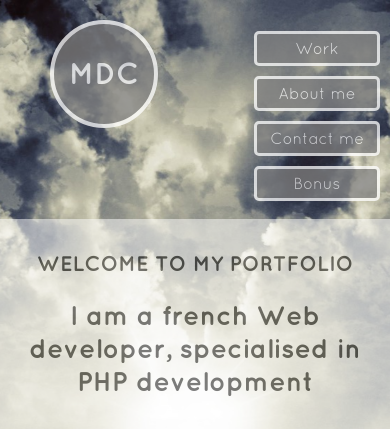
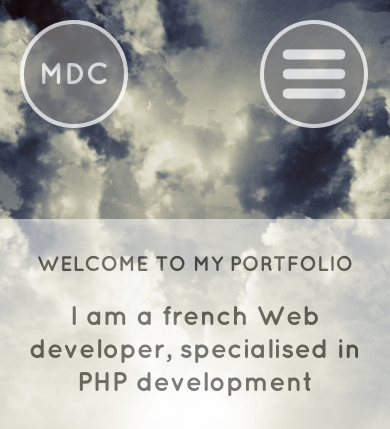
Before and after one commit to mdecarvalho/Portfolio, a PHP site: page / in a window 390 px wide. Shown: the top 429 px of the page. Run offline with PHP 8.4, Linux system fonts and the light colour scheme; some libraries are stand-ins or nearby versions.

Commit message:
Add toggle button

```diff
--- a/app/controllers/mainController.js
+++ b/app/controllers/mainController.js
@@ -25,4 +25,17 @@ app
     techno:'Php, Drupal 7',
     }];
 })
+
+.controller('toggleController', function($scope){
+  if($(window).width() <=1024){
+    $("#toggle-image").show();
+    $scope.menu = true;
+    $scope.toggleMenu = function(){
+        $scope.menu = $scope.menu === false ? true : false;
+    };
+  }
+  else{
+    $("#toggle-image").hide();
+  }
+})
 ;
--- a/app/views/header.html
+++ b/app/views/header.html
@@ -1,9 +1,14 @@
 <a href="#/home"><section class="logo"><p>MDC</p></section></a>
-<nav class="nav-bar">
-    <ul class="">
+<nav class="nav-bar" ng-controller="toggleController">
+    <div id="toggle-image">
+      <img  src="images/menuToggle.png" ng-click="toggleMenu()">
+    </div>
+    <div ng-hide="menu">
+      <ul class="" >
         <a href="#/work"><li>Work</li></a>
         <a href="#/aboutme"><li>About me</li></a>
         <a href="#/contactme"><li>Contact me</li></a>
         <a href="#/bonus"><li>Bonus</li></a>
-    </ul>
+      </ul>
+    </div>
 </nav><!-- end nav-bar -->
--- a/css/game.css
+++ b/css/game.css
@@ -1,4 +1,5 @@
 .display-game{
+    margin-top: 150px;
     max-width: 500px;
     min-height:300px;
 }
@@ -7,7 +8,6 @@
     height: 448px;
     margin-left: auto;
     margin-left: auto;
-    z-index: 0;
     background-attachment: local;
     position: relative;
     overflow: hidden;
@@ -136,7 +136,7 @@ character
 
 ***/
 .character {
-    z-index: 100;
+    z-index: 10;
     top: 370px;
     position: absolute;
 }
@@ -145,7 +145,7 @@ character
 }
 
 .win{
-    z-index: 10;
+    z-index: 20;
     position: absolute;
     display: none;
     top: 50px;
@@ -175,7 +175,7 @@ character
 }
 
 .timer {
-    z-index:100;
+    z-index:1;
     font: 1.5em bold;
     font-family: Arial;
     font-weight: 700;
@@ -188,7 +188,7 @@ character
 }
 
 .gameOver{
-    z-index: 10;
+    z-index: 20;
     position: absolute;
     display: none;
     top: 100px;
--- a/css/style.css
+++ b/css/style.css
@@ -120,39 +120,64 @@ a{
 }
 
 @media all and (max-width: 1025px){
+  #toggle-image{
+    background-color: grey;
+    opacity: 0.75;
+    width: 100px;
+    height: 100px;
+    border: 4px solid white;
+    border-radius: 50%;
+    margin-top: 20px;
+  }
+  #toggle-image img{
+    width: 100%;
+    height: 100%;
+  }
+    .logo{
+      margin-left: 20px;
+    }
     .nav-bar{
-        margin-right: 10px;
+        right: 10px;
+        margin-top: 0px;
+        margin-right: 20px;
+        width: 100px;
+    }
+    .nav-bar ul{
+      position: absolute;
+      right: -18px;
+      z-index: 100;
     }
     .nav-bar li{
         padding: 5px 10px;
         width: 100px;
+        margin-top: 5px;
         text-align: center;
-        margin-left: 10px;
-        margin-top: 5px;
-
     }
     .page-content{
-        margin-left: 50px;
-        margin-right: 50px;
-        width: auto;
+        width:700px;
+        margin-left: auto;
+        margin-right: auto;
     }
 }
 @media all and (max-width: 768px){
-    .nav-bar{
-        width: 100px;
-        margin-top: 10px;
-    }
-
-    .nav-bar li{
-        width: 100px;
-        float: right;
-        text-align: center;
-        margin-bottom: 5px;
-    }
     .main-title{
         padding: 10px 0px;
         background-color:white;
         opacity: 0.5;
         font-size: 18px;
     }
+    .page-content{
+        width:400px;
+        margin-left: auto;
+        margin-right: auto;
+    }
 }
+
+@media all and (max-width: 450px){
+  .page-content{
+      width:250px;
+      padding: 5px 20px;
+      margin-left: auto;
+      margin-right: auto;
+  }
+}
```
Also changed, not shown: images/menuToggle.png (added).
